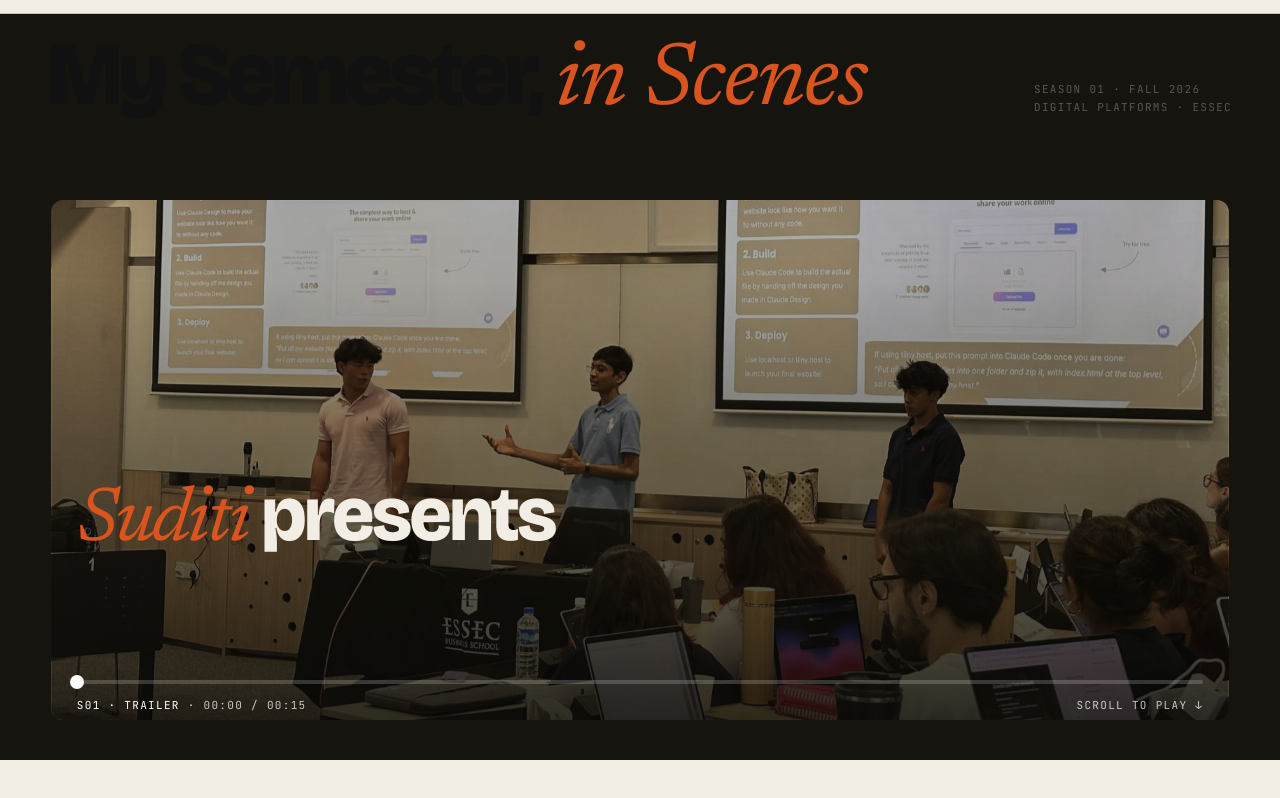
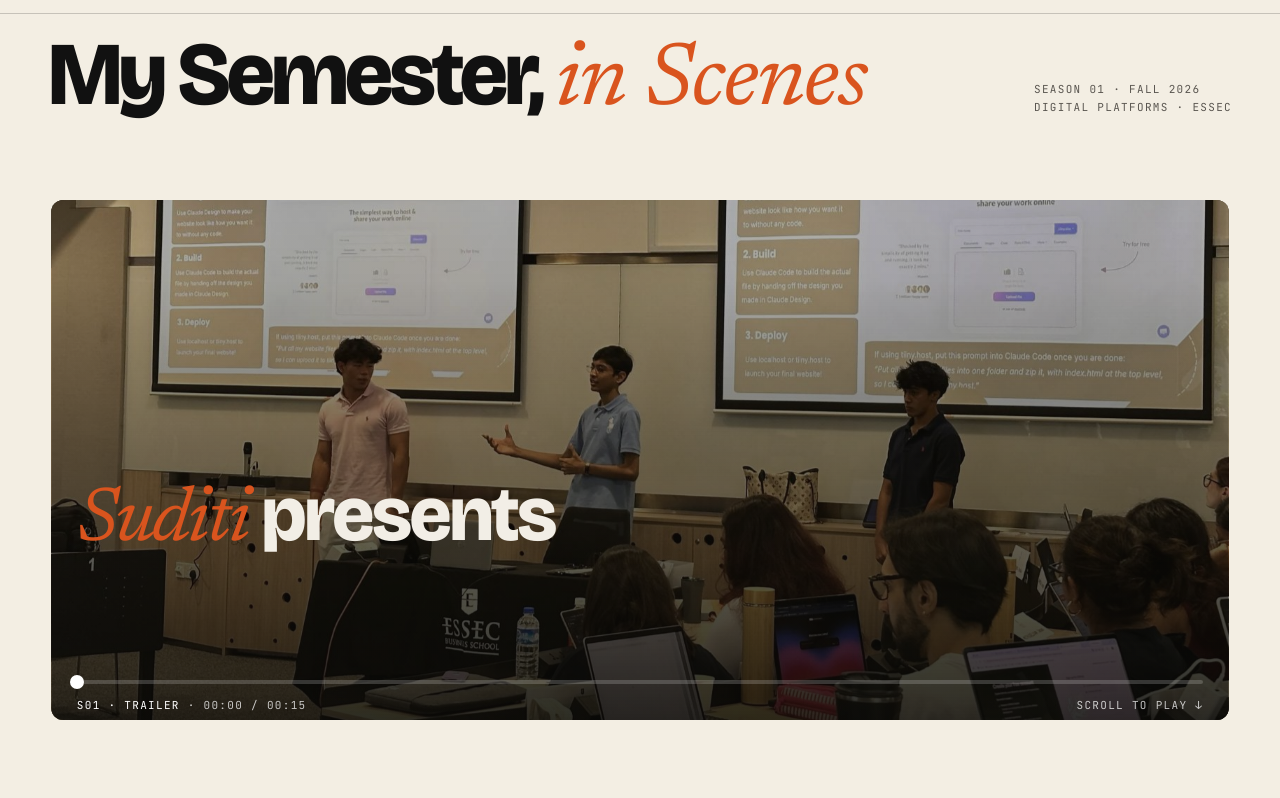
Before and after one commit to b00836169-hub/GuestSpeaker, a plain HTML site: page index.html in a window 1280 px wide. Shown: the part 40-838 px from the top of the page. Drawn offline with nearby package versions, Linux system fonts and the light colour scheme.

Commit message:
Fix hero title: remove the dark stage background again
The Episode 03 merge brought back the dark .hero-stage background from
the old hotfix branch. With the title now in the ink colour, that made
'My Semester,' black on near-black. The title sits on the cream page,
so the stage needs no background of its own.

Co-Authored-By: Claude Opus 5.5 <noreply@anthropic.com>
Claude-Session: https://claude.ai/code/session_017pzr6KJcyZvGEj5MYoQj6C

```diff
--- a/css/home.css
+++ b/css/home.css
@@ -11,15 +11,9 @@
    timeline. Set the length with style="--hero-len:500vh". */
 
 .hero { position: relative; height: var(--hero-len, 500vh); }
-.hero-stage {
-  position: sticky; top: 0; height: 100vh; height: 100svh; overflow: hidden;
-  /* The framed photo only covers part of this area until the user scrolls
-     (clip-path grows it to full screen). Behind that frame used to be the
-     page background, which was dark under Midnight Reel so the light hero
-     title read fine by coincidence. Cream-ink's page background is light,
-     so pin this stage's own backdrop dark on every palette. */
-  background: #15140f;
-}
+/* No background of its own: the title sits on the page colour and uses the
+   page's ink colour (see the cream-ink notes in styles.css). */
+.hero-stage { position: sticky; top: 0; height: 100vh; height: 100svh; overflow: hidden; }
 
 .hero-title {
   position: absolute; left: clamp(16px, 4vw, 48px); right: clamp(16px, 4vw, 48px); top: 76px;
```
